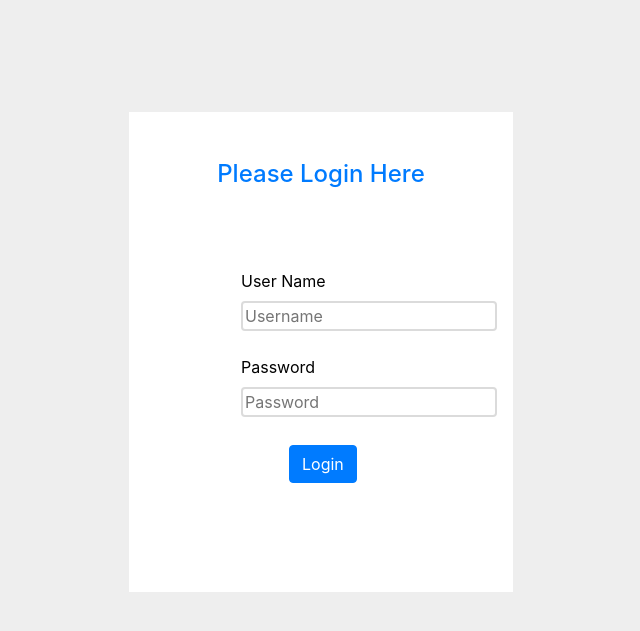
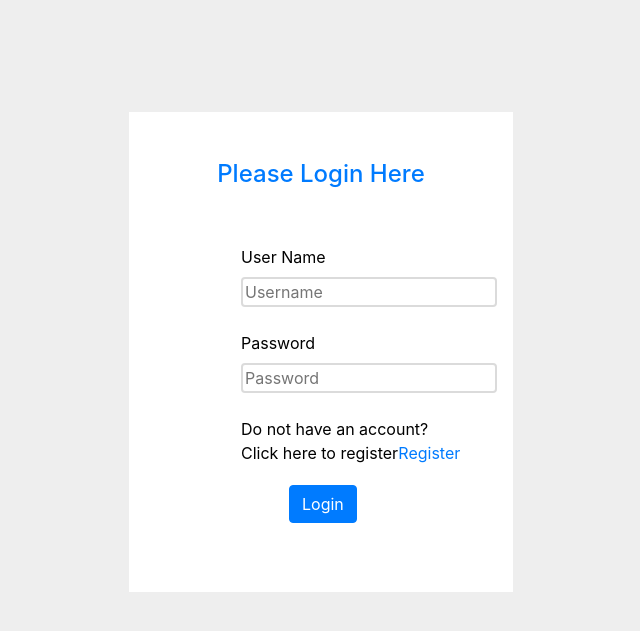
Before and after one commit to kwabenahcode/ecommerce_app, a Flask app: page /login in a window 1280 px wide. Shown: the part 56-687 px from the top of the page, without its empty margins (415-1055 px from the left). Run offline with Flask 3, Linux system fonts and the light colour scheme.

Commit message:
styles modified

```diff
--- a/market/routes.py
+++ b/market/routes.py
@@ -36,6 +36,9 @@ def register_page():
 @app.route('/login')
 def login_page():
     form = LoginForm()
+    if form.errors != {}:
+        for err_mess in form.errors.values():
+            flash(f'{err_mess}', category='danger')
     return render_template('login.html', form=form)
 
 # @app.route('/about/<user>')
--- a/market/static/styles.css
+++ b/market/static/styles.css
@@ -43,7 +43,7 @@
 
 .login-form-sub-container{
     margin-left: 7rem;
-    margin-top: 5rem;
+    margin-top: 3.5rem;
 }
 
 .login-input-border{
--- a/market/templates/login.html
+++ b/market/templates/login.html
@@ -20,8 +20,15 @@
                 {{form.password(placeholder='Password', class='login-input-border')}}
                 <br />
                 <br />
+                <div>
+                    <p>Do not have an account? <br /> Click here to register<a href='{{url_for('register_page')}}'>Register</a></p>
+                </div>
                 {{form.login(class='btn btn-primary m-1 ml-5')}}
+
             </div>
+
+
+
         </form>
     </div>
 {%endblock%}
```
